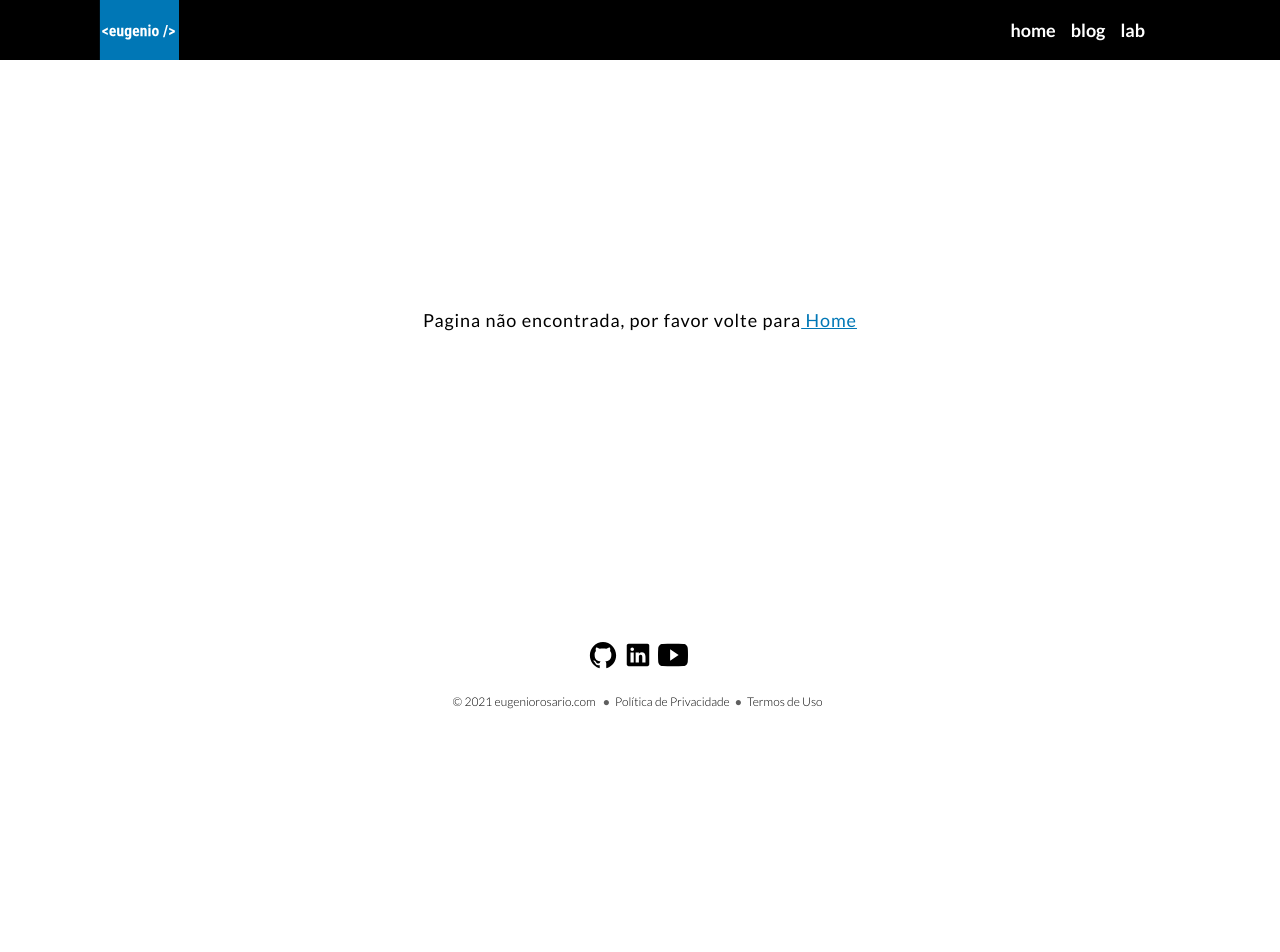
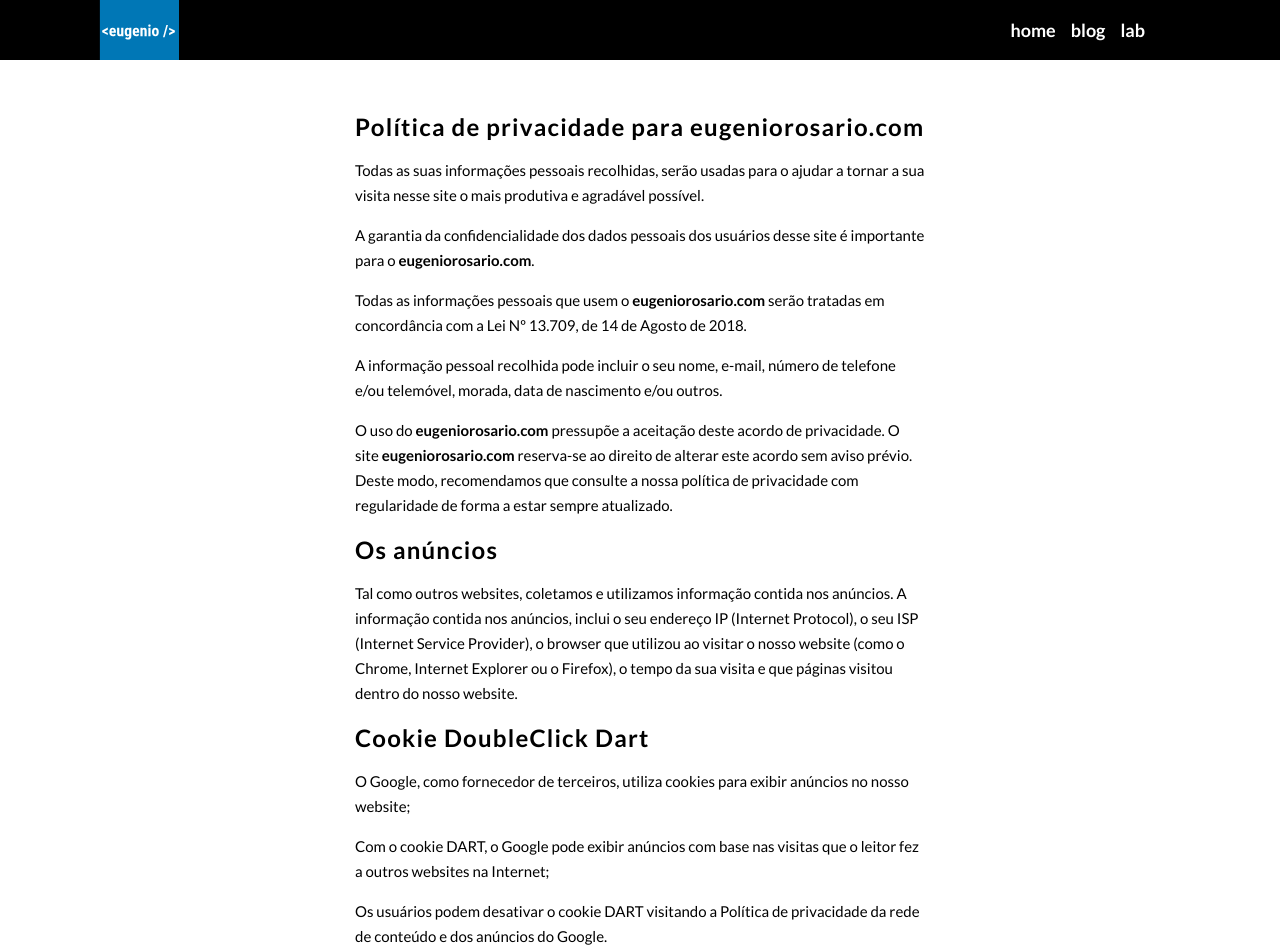
Before and after one commit to MrRosario/erblog, a Next.js app: page /policies in a window 1280 px wide. Before the commit this address had no page. Shown: the top 952 px of the page. Before the commit the page ends 800 px from the top, so only its background shows below. Built offline with nearby package versions, Linux system fonts and the light colour scheme.

Commit message:
chore: politica de privacidade

```diff
--- a/components/Footer/index.js
+++ b/components/Footer/index.js
@@ -25,7 +25,7 @@ import Link from 'next/link';
                     Política de Privacidade
                 </a>
             </Link>
-            <Link href="/terms">
+            <Link href="https://github.com/MrRosario/erblog/blob/master/LICENSE">
                <a target="_blank" rel="noreferrer">
                     <span style={spanStyle}>
                         &#9679;
--- /dev/null
+++ b/pages/policies.js
@@ -0,0 +1,38 @@
+const Policies = () => {
+    return(
+        <div className="main">
+            <article className="content policies">
+                <h2>Política de privacidade para <strong>eugeniorosario.com</strong></h2>
+
+                <p>Todas as suas informações pessoais recolhidas, serão usadas para o ajudar a tornar a sua visita nesse site o mais produtiva e agradável possível.</p>
+                <p>A garantia da confidencialidade dos dados pessoais dos usuários desse site é importante para o <strong>eugeniorosario.com</strong>.</p>
+                <p>Todas as informações pessoais que usem o <strong>eugeniorosario.com</strong> serão tratadas em concordância com a Lei Nº 13.709, de 14 de Agosto de 2018.</p>
+                <p>A informação pessoal recolhida pode incluir o seu nome, e-mail, número de telefone e/ou telemóvel, morada, data de nascimento e/ou outros.</p>
+                <p>O uso do <strong>eugeniorosario.com</strong> pressupõe a aceitação deste acordo de privacidade. O site <strong>eugeniorosario.com</strong> reserva-se ao direito de alterar este acordo sem aviso prévio. Deste modo, recomendamos que consulte a nossa política de privacidade com regularidade de forma a estar sempre atualizado.</p>
+
+                <h2>Os anúncios</h2>
+                <p>Tal como outros websites, coletamos e utilizamos informação contida nos anúncios. A informação contida nos anúncios, inclui o seu endereço IP (Internet Protocol), o seu ISP (Internet Service Provider), o browser que utilizou ao visitar o nosso website (como o Chrome, Internet Explorer ou o Firefox), o tempo da sua visita e que páginas visitou dentro do nosso website.</p>
+
+                <h2>Cookie DoubleClick Dart</h2>
+
+                <p>O Google, como fornecedor de terceiros, utiliza cookies para exibir anúncios no nosso website;</p>
+                <p>Com o cookie DART, o Google pode exibir anúncios com base nas visitas que o leitor fez a outros websites na Internet;</p>
+                <p>Os usuários podem desativar o cookie DART visitando a Política de privacidade da rede de conteúdo e dos anúncios do Google.</p>
+
+                <h2>Os Cookies e Web Beacons</h2>
+
+                <p>Utilizamos cookies para armazenar informação, tais como as suas preferências pessoas quando visita o nosso website. Como para por exemplo guardar suas preferências de tema quando retornar ao site.</p>
+                <p>O Aplicativo usa o Google Analytics, um serviço de análise prestado pelo Google, Inc. ("Google"). O Google Analytics utiliza cookies para nos ajudar a analisar como os Usuários utilizam o Aplicativo. As informações coletadas no cookie sobre o modo como você utiliza o Aplicativo (inclusive seu endereço IP) serão transmitidas ao Google e armazenadas por ele em servidores nos Estados Unidos. O Google utilizará essas informações com o objetivo de avaliar o modo como você utiliza o Aplicativo, criar relatórios sobre as atividades no Aplicativo e prestar outros serviços relativos às atividades no Aplicativo e ao uso da Internet. O Google também pode transferir essas informações a terceiros quando exigido por lei ou para que tais terceiros processem as informações em nome e por conta do Google. O Google não associará seu endereço IP a qualquer outro dado. A utilização pelo Google desses dados é regida pelos Termos de Uso do Google Analytics e pela <a href="https://policies.google.com/technologies/partner-sites">Política de Privacidade do Google</a>.</p>
+                <p>Em adição também utilizamos publicidade de terceiros no nosso website para suportar os custos de manutenção. Alguns destes publicitários, poderão utilizar tecnologias como os cookies e/ou web beacons quando publicitam no nosso website, o que fará com que esses publicitários (como o Google através do Google AdSense) também recebam a sua informação pessoal, como o endereço IP, o seu ISP, o seu browser, etc. Esta função é geralmente utilizada para geotargeting (mostrar publicidade de São Paulo apenas aos leitores oriundos de São Paulo por ex.) ou apresentar publicidade direcionada a um tipo de utilizador (como mostrar publicidade de restaurante a um utilizador que visita sites de culinária regularmente, por ex.).</p>
+                <p>Você detém o poder de desligar os seus cookies, nas opções do seu browser. No entanto, isso poderá alterar a forma como interage com o nosso website, ou outros websites. Isso poderá afetar ou não permitir que faça logins em sites pela internet.</p>
+
+                <h2>Conexões para sites de terceiros</h2>
+
+                <p>O <strong>eugeniorosario.com</strong> possui conexões para outros sites, que podem conter informações úteis. A nossa política de privacidade não é aplicada a sites de terceiros, pelo que, caso visite outro site a partir do nosso deverá ler a politica de privacidade do mesmo.</p>
+                <p>Não nos responsabilizamos pela política de privacidade ou conteúdo presente nesses mesmos sites.</p>
+            </article>
+      </div>
+    )
+}
+
+export default Policies
--- a/styles/globals.css
+++ b/styles/globals.css
@@ -332,6 +332,16 @@ footer a:hover{
   font-weight: 300;
 }
 
+/******Policies****/
+.policies strong {
+  font-weight: bold;
+}
+.policies a {
+  text-decoration: underline;
+}
+.policies h2 {
+  font-weight: 600;
+}
 @media only screen and (min-width: 992px) {
   /****HEADER****/
   .header{
```
